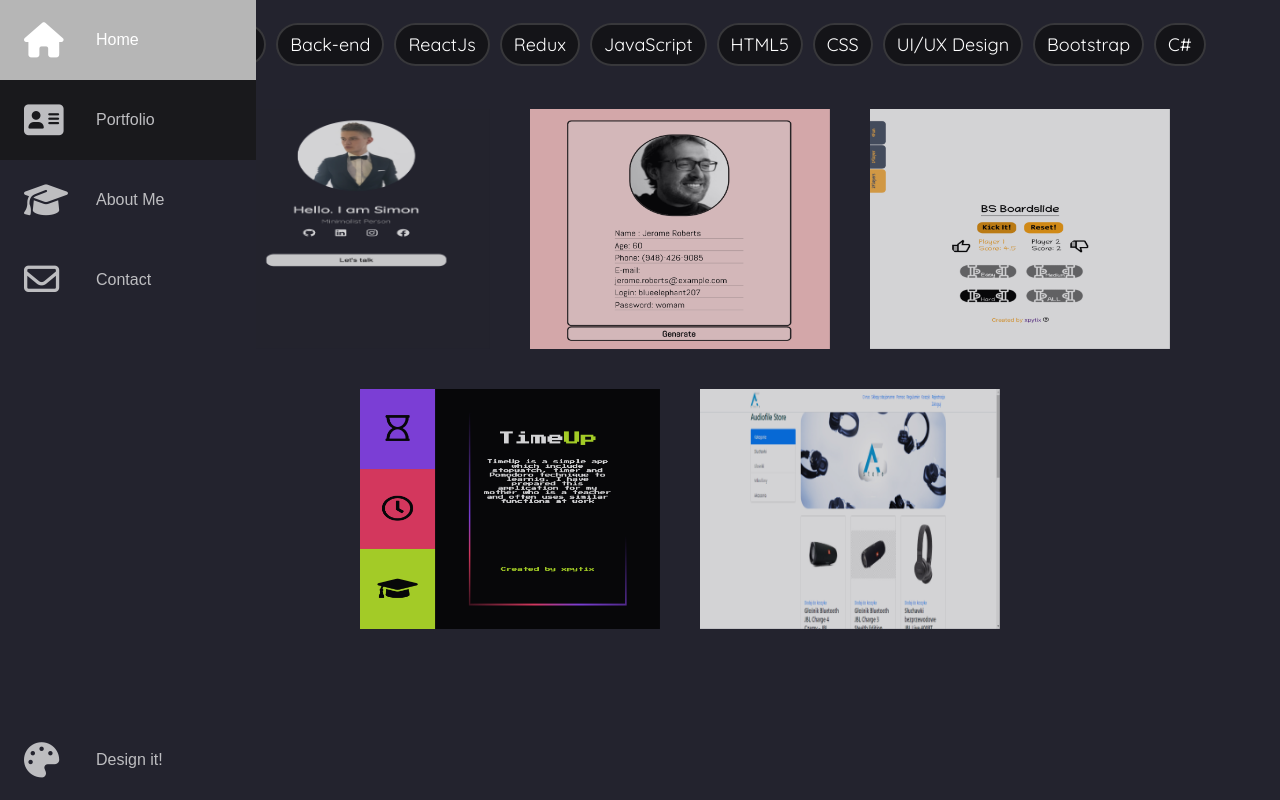
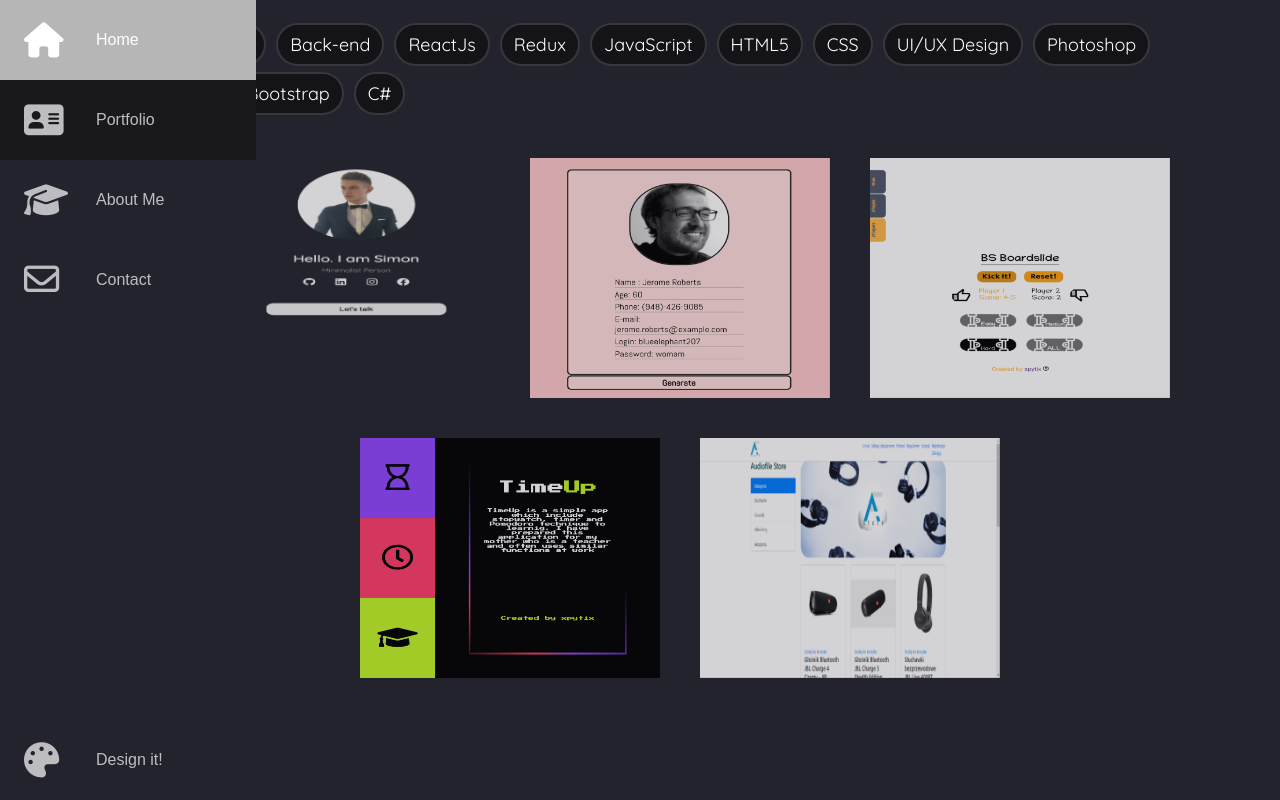
Before and after one commit to xpytix/Szymon_Pytel, a React (Create React App) app: page /portfolio in a window 1280 px wide. Built offline with nearby package versions, Linux system fonts and the light colour scheme; a web font is replaced by a local one.

Commit message:
Add new filters

```diff
--- a/src/Pages/PortfolioPage.js
+++ b/src/Pages/PortfolioPage.js
@@ -157,6 +157,22 @@ const PortfolioPage = () => {
                         </li>
                         <li>
                             <motion.a  whileHover={{ scale: 1.2 }}
+                                       style={styleBtn}
+                                       active={filter === "Photoshop"}
+                                       onClick={() => setFilter("Photoshop")}>
+                                Photoshop
+                            </motion.a>
+                        </li>
+                        <li>
+                            <motion.a  whileHover={{ scale: 1.2 }}
+                                       style={styleBtn}
+                                       active={filter === "WordPress"}
+                                       onClick={() => setFilter("WordPress")}>
+                                WordPress
+                            </motion.a>
+                        </li>
+                        <li>
+                            <motion.a  whileHover={{ scale: 1.2 }}
                                 style={styleBtn}
                                 active={filter === "Bootstrap"}
                                 onClick={() => setFilter("Bootstrap")}>
```
Also changed, not shown: src/Pages/PortfolioComponents/FilterComponentPortfolio.js (+0 -9 lines).
